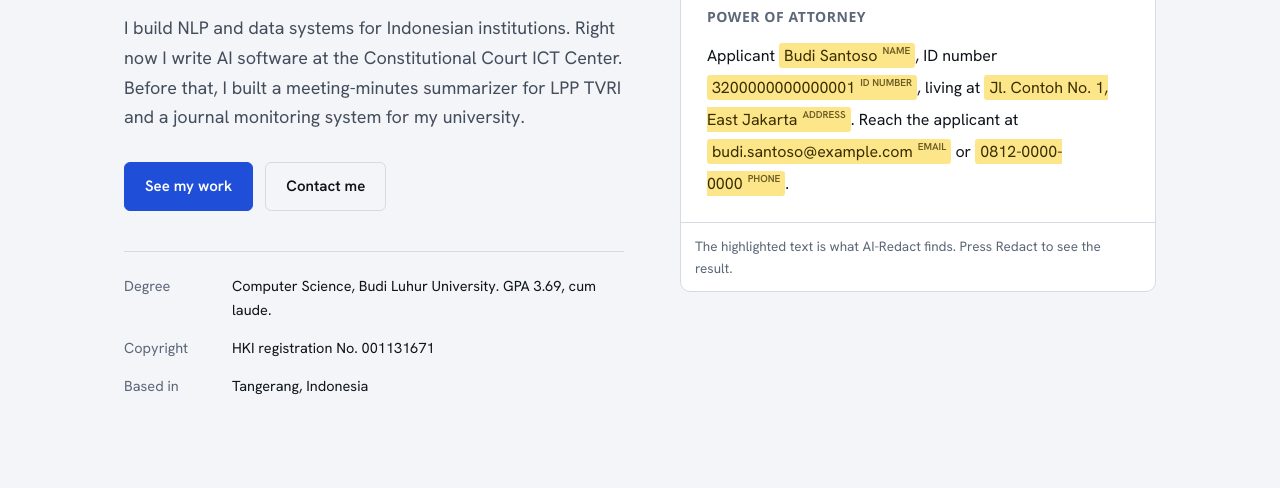
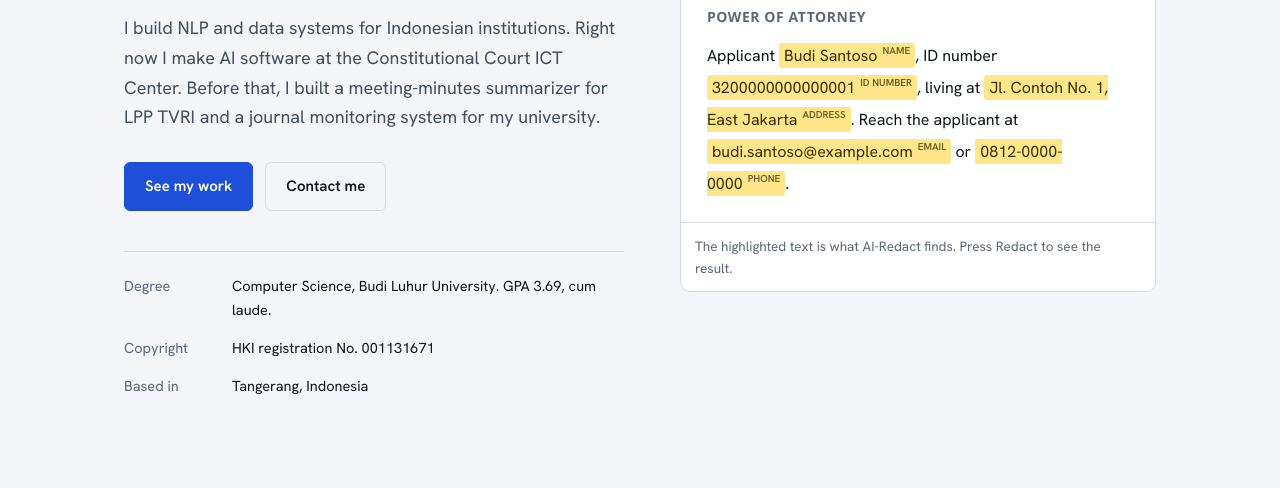
Before and after one commit to andarahabibie/andarahabibie.github.io, a plain HTML site: page index.html in a window 1280 px wide. Shown: the part 312-800 px from the top of the page. Drawn offline with Linux system fonts and the light colour scheme; a web font is replaced by a local one.

Commit message:
Revise hero-sub paragraph for improved wording
Updated the description text to use 'make' instead of 'write' for clarity.

```diff
--- a/index.html
+++ b/index.html
@@ -50,7 +50,7 @@
           <h1>Andara Ahmad Habibie</h1>
           <p class="hero-role" data-en="AI programmer and web developer" data-id="Programmer AI dan web developer">AI programmer and web developer</p>
           <p class="hero-sub"
-             data-en="I build NLP and data systems for Indonesian institutions. Right now I write AI software at the Constitutional Court ICT Center. Before that, I built a meeting-minutes summarizer for LPP TVRI and a journal monitoring system for my university."
+             data-en="I build NLP and data systems for Indonesian institutions. Right now I make AI software at the Constitutional Court ICT Center. Before that, I built a meeting-minutes summarizer for LPP TVRI and a journal monitoring system for my university."
              data-id="Saya membangun sistem NLP dan data untuk institusi di Indonesia. Saat ini saya menulis perangkat lunak AI di Pusat TIK Mahkamah Konstitusi. Sebelumnya, saya membuat peringkas notulensi rapat untuk LPP TVRI dan sistem monitoring jurnal untuk universitas saya.">
             I build NLP and data systems for Indonesian institutions. Right now I make AI software at the Constitutional Court ICT Center. Before that, I built a meeting-minutes summarizer for LPP TVRI and a journal monitoring system for my university.
           </p>
```
